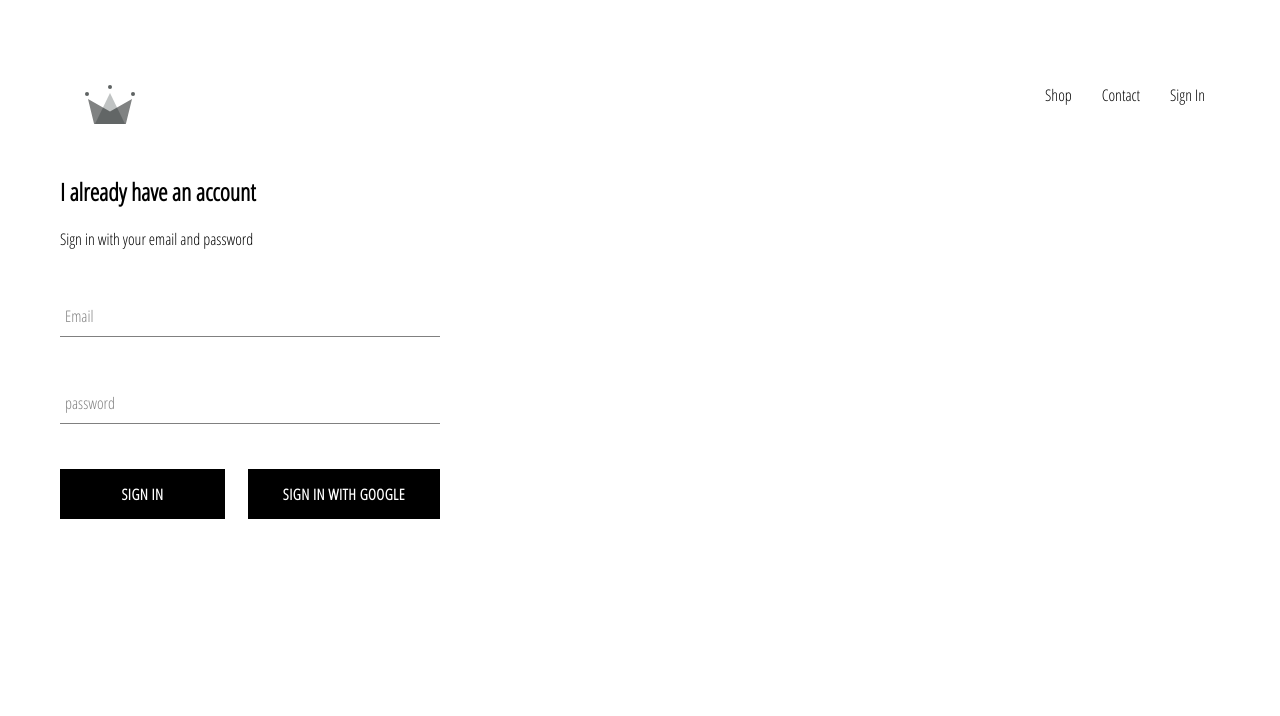
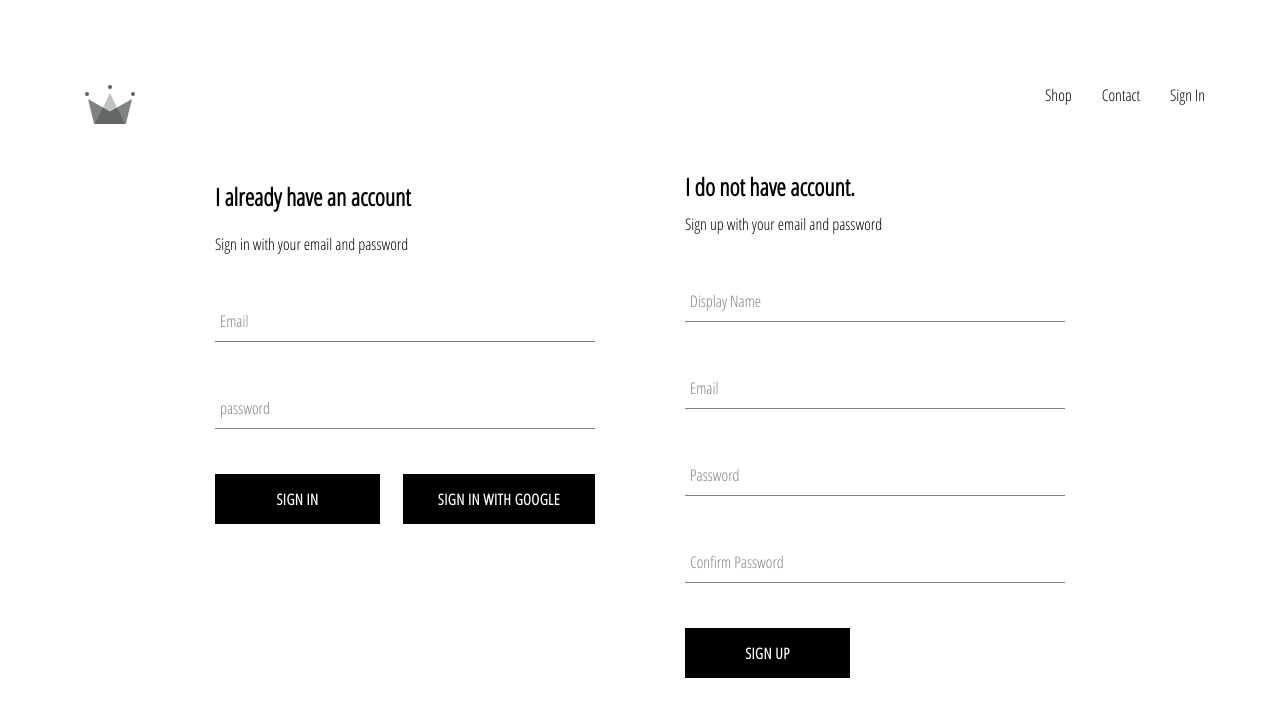
Before and after one commit to riteshchander/crwn-marketing, a React (Create React App) app: page /signin in a window 1280 px wide. Shown: the top 716 px of the page. Built offline with nearby package versions, Linux system fonts and the light colour scheme; no server answers.

Commit message:
implemented sign up using database

```diff
--- a/src/App.js
+++ b/src/App.js
@@ -5,7 +5,7 @@
 import ShopPage from './pages/Shop/shop.component';
 import SignInAndSignUpPage from './pages/Sign-in-Sign-up/Sign-in-and-sing-up.component';
 import Header from './components/Header/header.component';
-import { auth } from './firebase/firebase.util';
+import { auth, createUserProfileDocument } from './firebase/firebase.util';
 
 class App extends React.Component {
   constructor(props) {
@@ -17,10 +17,23 @@
   }
   unsubscribeFromAuth = null;
   componentDidMount() {
-    auth.onAuthStateChanged(user => {
-      this.setState({ currentUser: user })
-      console.log(user);
-    })
+    this.unsubscribeFromAuth = auth.onAuthStateChanged(async userAuth => {
+      if (userAuth) {
+        const userRef = await createUserProfileDocument(userAuth);
+        userRef.onSnapshot(snapShot => {
+          this.setState({
+            currentUser: {
+              id: snapShot.id,
+              ...snapShot.data()
+            }
+          });
+        })
+      }
+      this.setState({ currentUser: userAuth });
+    });
+
+
+
   }
   componentWillUnmount() {
     this.unsubscribeFromAuth();
--- /dev/null
+++ b/src/components/sign-up/sign-up.component.jsx
@@ -0,0 +1,70 @@
+import React from 'react';
+import FormInput from '../form-input/form-input.component'
+import CustomButton from '../custom-button/custom-button.component'
+
+import { auth, createUserProfileDocument } from '../../firebase/firebase.util'
+import './sign-up.styles.scss';
+
+class SingUp extends React.Component {
+    constructor() {
+        super();
+        this.state = {
+            displayName: '',
+            email: '',
+            password: '',
+            confirmPassword: ''
+        }
+    }
+
+    handleChange = event => {
+        event.preventDefault();
+        const { name, value } = event.target;
+        this.setState({ [name]: value });
+    }
+
+    handleSubmit = async (event) => {
+        event.preventDefault();
+        const { displayName, email, password, confirmPassword } = this.state;
+        if (password !== confirmPassword) {
+            alert('Password doesnot match');
+            return;
+        }
+        try {
+            const { user } = await auth.createUserWithEmailAndPassword(email, password);
+            await createUserProfileDocument(user, { displayName });
+            this.setState({
+                displayName: '',
+                email: '',
+                password: '',
+                confirmPassword: ''
+            });
+        }
+        catch (error) {
+            console.log(error);
+        }
+
+
+    }
+    render() {
+        const { displayName, email, password, confirmPassword } = this.state;
+        return (
+            <div className='sign-up'>
+                <h2 className='title'> I do not have account.</h2>
+                <span>Sign up with your email and password</span>
+                <form className='sign-up-form' onSubmit={this.handleSubmit}>
+                    <FormInput type='text' name='displayName' value={displayName} onChange={this.handleChange} label='Display Name' required>
+                    </FormInput>
+                    <FormInput type='email' name='email' value={email} onChange={this.handleChange} label='Email' required>
+                    </FormInput>
+                    <FormInput type='password' name='password' value={password} onChange={this.handleChange} label='Password' required>
+                    </FormInput>
+                    <FormInput type='password' name='confirmPassword' value={confirmPassword} onChange={this.handleChange} label='Confirm Password' required>
+                    </FormInput>
+                    <CustomButton tyep='submit' >Sign Up</CustomButton>
+                </form>
+            </div>
+        )
+    }
+}
+
+export default SingUp;
--- /dev/null
+++ b/src/components/sign-up/sign-up.styles.scss
@@ -0,0 +1,9 @@
+.sign-up {
+    display: flex;
+    flex-direction: column;
+    width: 380px;
+
+    .title {
+        margin: 10px 0;
+    }
+}
--- a/src/firebase/firebase.util.js
+++ b/src/firebase/firebase.util.js
@@ -12,6 +12,28 @@
     appId: "1:95856836261:web:43fc91732744d5d724974c"
 }
 
+export const createUserProfileDocument = async (userAuth, additionalData) => {
+    if (!userAuth) return;
+    const userRef = firestore.doc(`users/${userAuth.uid}`);
+    const snapShot = await userRef.get();
+    if (!snapShot.exists) {
+        const { displayName, email } = userAuth;
+        const createdAt = new Date();
+        try {
+            await userRef.set({
+                displayName,
+                email,
+                createdAt,
+                ...additionalData
+            })
+        }
+        catch (error) {
+            console.log('error creating the user', error.message)
+        }
+    }
+    return userRef;
+
+}
 firebase.initializeApp(config);
 export const auth = firebase.auth();
 export const firestore = firebase.firestore();
--- a/src/index.js
+++ b/src/index.js
@@ -2,11 +2,17 @@
 import ReactDOM from 'react-dom';
 import './index.css';
 import App from './App';
+import { BrowserRouter } from 'react-router-dom';
 
-
-ReactDOM.render(
+/*ReactDOM.render(
   <React.StrictMode>
     <App />
   </React.StrictMode>,
   document.getElementById('root')
+);*/
+ReactDOM.render(
+  <BrowserRouter>
+    <App />
+  </BrowserRouter>,
+  document.getElementById('root')
 );
--- a/src/pages/Sign-in-Sign-up/Sign-in-and-sing-up.component.jsx
+++ b/src/pages/Sign-in-Sign-up/Sign-in-and-sing-up.component.jsx
@@ -2,10 +2,14 @@
 
 import './Sign-in-and-sing-up.styles.scss';
 import SignIn from "../../components/Sign-In/sign-in.component";
+import SignUp from "../../components/sign-up/sign-up.component";
+
+
 
 const SignInAndSignUpPage = () => (
     <div className='sign-in-sign-up'>
         <SignIn />
+        <SignUp />
     </div>
 
 );
--- a/src/pages/Sign-in-Sign-up/Sign-in-and-sing-up.styles.scss
+++ b/src/pages/Sign-in-Sign-up/Sign-in-and-sing-up.styles.scss
@@ -0,0 +1,6 @@
+.sign-in-sign-up {
+    width: 850px;
+    display: flex;
+    justify-content: space-between;
+    margin: 30px auto;
+}
```
